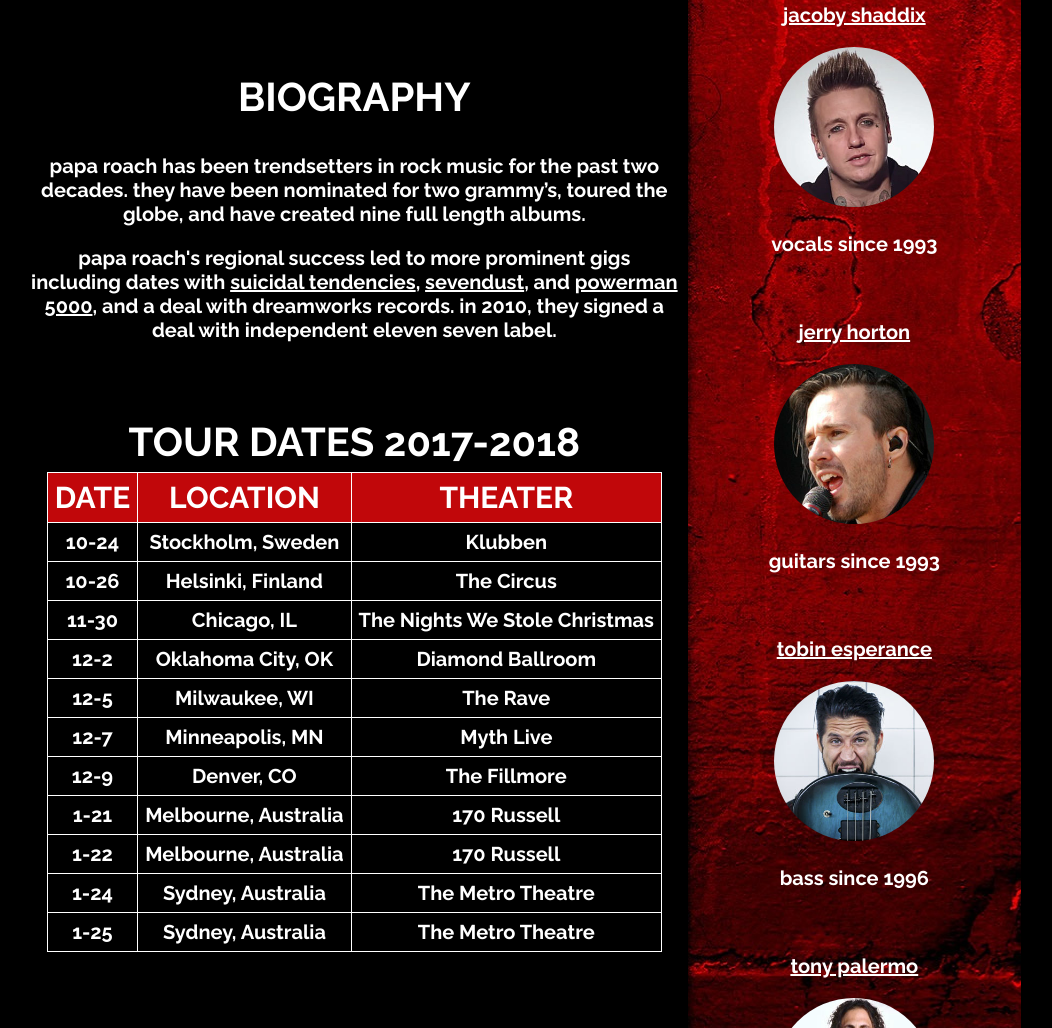
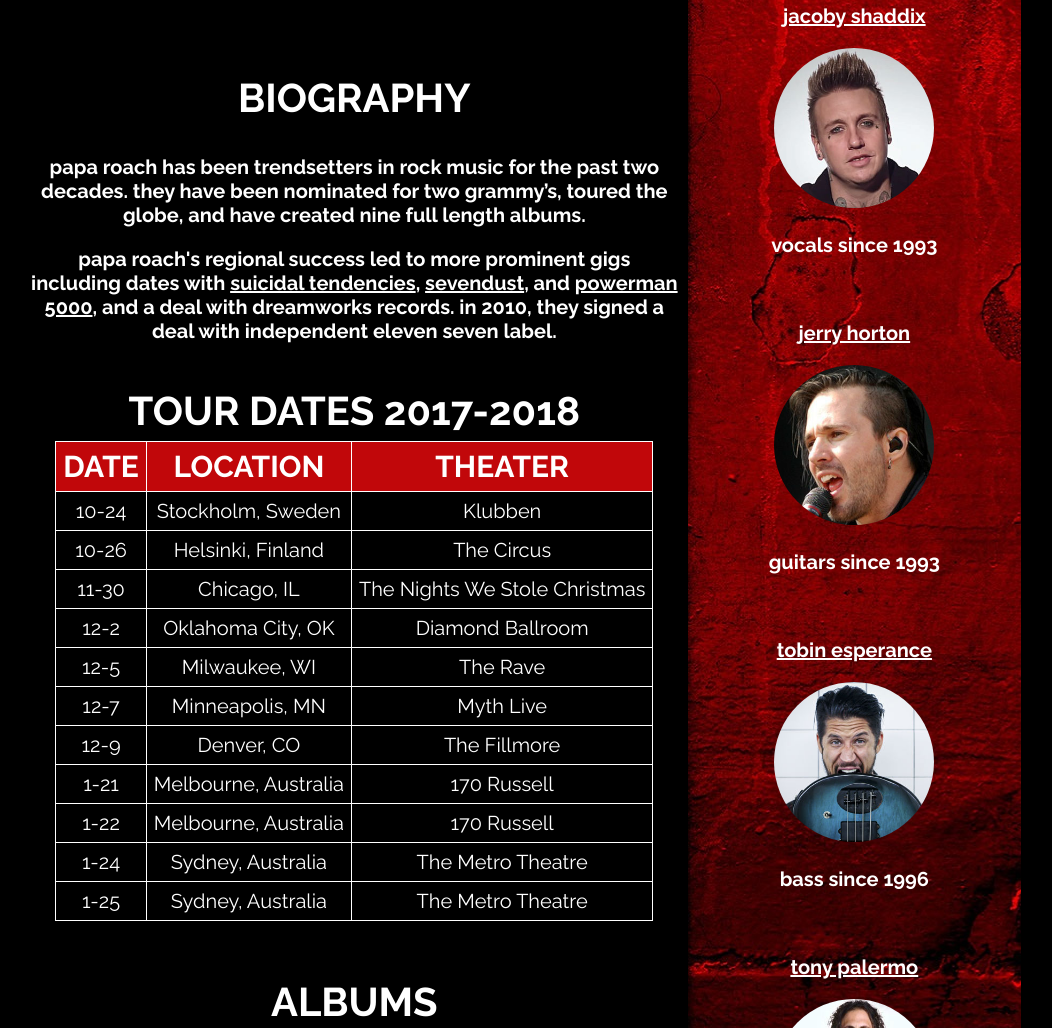
Before and after one commit to gabby9785/paparoachfansite, a plain HTML site: page index.html in a window 1280 px wide. Shown: the part 218-1246 px from the top of the page, without its empty margins (119-1171 px from the left). Drawn offline with Linux system fonts and the light colour scheme.

Commit message:
Add files via upload

```diff
--- a/index.html
+++ b/index.html
@@ -20,7 +20,7 @@
 
     <main>
       <h2>Biography</h2>
-        <h3><p>Papa Roach has been trendsetters in rock music for
+        <p>Papa Roach has been trendsetters in rock music for
             the past two decades. They have been nominated for
             two Grammy’s, toured the globe, and have created nine
             full length albums.</p>
@@ -28,12 +28,10 @@
            gigs including dates with <a href="http://www.suicidaltendencies.eu/">Suicidal Tendencies</a>,
            <a href="https://sevendust.com/">Sevendust</a>, and <a href="http://www.powerman5000.com/">Powerman 5000</a>,
            and a deal with Dreamworks Records. In 2010, they signed a deal with
-           independent Eleven Seven label.</p></h3>
-
+           independent Eleven Seven label.</p>
 
                 <br>
 
-        <h2>
           <table border="1">
             <caption>Tour Dates 2017-2018</caption>
               <thead>
@@ -43,8 +41,8 @@
                     <th>Theater</th>
                   </tr>
               </thead>
-         </h2>
-            <h3><tbody>
+
+            <tbody>
               <tr>
                 <td aria-label="Date">10-24</td>
                 <td aria-label="Location">Stockholm, Sweden</td>
@@ -111,7 +109,7 @@
                 <td aria-label="Theater">The Metro Theatre</td>
               </tr>
 
-            </tbody></h3>
+            </tbody>
 
           </table>
 
@@ -214,23 +212,23 @@
       </main>
 
       <aside>
-        <h2><b>Band Members</b></h2>
+        <h2>Band Members</h2>
                 <br>
-          <h3><p><b><a href="https://twitter.com/jacobyshaddix?lang=en">Jacoby Shaddix</a></b></p>
+          <p><a href="https://twitter.com/jacobyshaddix?lang=en">Jacoby Shaddix</a></p>
             <img class="circle" src="images/jacoby-shaddix2.jpg" alt="Jacoby Shaddix">
               <p>Vocals since 1993</p>
                 <br>
-          <p><b><a href="https://twitter.com/jerryhorton?ref_src=twsrc%5Egoogle%7Ctwcamp%5Eserp%7Ctwgr%5Eauthor">Jerry Horton</a></b></p>
+          <p><a href="https://twitter.com/jerryhorton?ref_src=twsrc%5Egoogle%7Ctwcamp%5Eserp%7Ctwgr%5Eauthor">Jerry Horton</a></p>
             <img class="circle" src="images/jerry-horton2.jpg" alt="Jerry Horton">
               <p>Guitars since 1993</p>
                 <br>
-          <p><b><a href="https://twitter.com/tobinesperance?lang=en">Tobin Esperance</a></b></p>
+          <p><a href="https://twitter.com/tobinesperance?lang=en">Tobin Esperance</a></p>
           <img class="circle" src="images/tobin-esperance2.jpg" alt="Tobin Esperance">
             <p>Bass since 1996</p>
                 <br>
-          <p><b><a href="https://twitter.com/tonyproach?lang=en">Tony Palermo</a></b></p>
+          <p><a href="https://twitter.com/tonyproach?lang=en">Tony Palermo</a></p>
           <img class="circle" src="images/tony-palermo2.jpg" alt="Tony Palermo">
-            <p>Drums since 2007</p></h3>
+            <p>Drums since 2007</p>
                 <br>
       </aside>
 
--- a/main.css
+++ b/main.css
@@ -1,6 +1,6 @@
 body {
   background-color: #000000;
-  font-family: 'Oswald', sans-serif;
+  font-family: 'Raleway', sans-serif;
 }
 
 div.container {
@@ -24,7 +24,6 @@ header {
 main {
   background-color: #ffffff;
   color: #ffffff;
-  font-family: 'Oswald', sans-serif;
   font-size: 20px;
   grid-area: main;
   padding: 10px;
@@ -34,13 +33,12 @@ main {
 
 h2 {
   text-transform: uppercase;
-  font-family: 'Raleway', sans-serif;
   font-size: 40px;
 }
 
-h3{
+p {
+  font-weight: bold;
   text-transform: lowercase;
-  font-family: 'Raleway', sans-serif;
   font-size: 20px;
 }
 
@@ -66,6 +64,8 @@ thead{
 
 tbody{
   color: #ffffff;
+  text-transform: none;
+  font-size: 20px;
 }
 
 tr:hover{
@@ -135,7 +135,6 @@ img.circle {
 aside {
   background-image: url("images/red-black-background.jpg");
   color: #ffffff;
-  font-family: 'Oswald', sans-serif;
   font-size: 20px;
   grid-area: aside;
   margin-bottom: 7px;
@@ -147,7 +146,6 @@ aside {
 footer {
     background-color: #000000;
     color: #ffffff;
-    font-family: 'Oswald', sans-serif;
     grid-area: footer;
     padding: 7px;
 }
```
Lines whose indentation alone changed are shown as unchanged.
